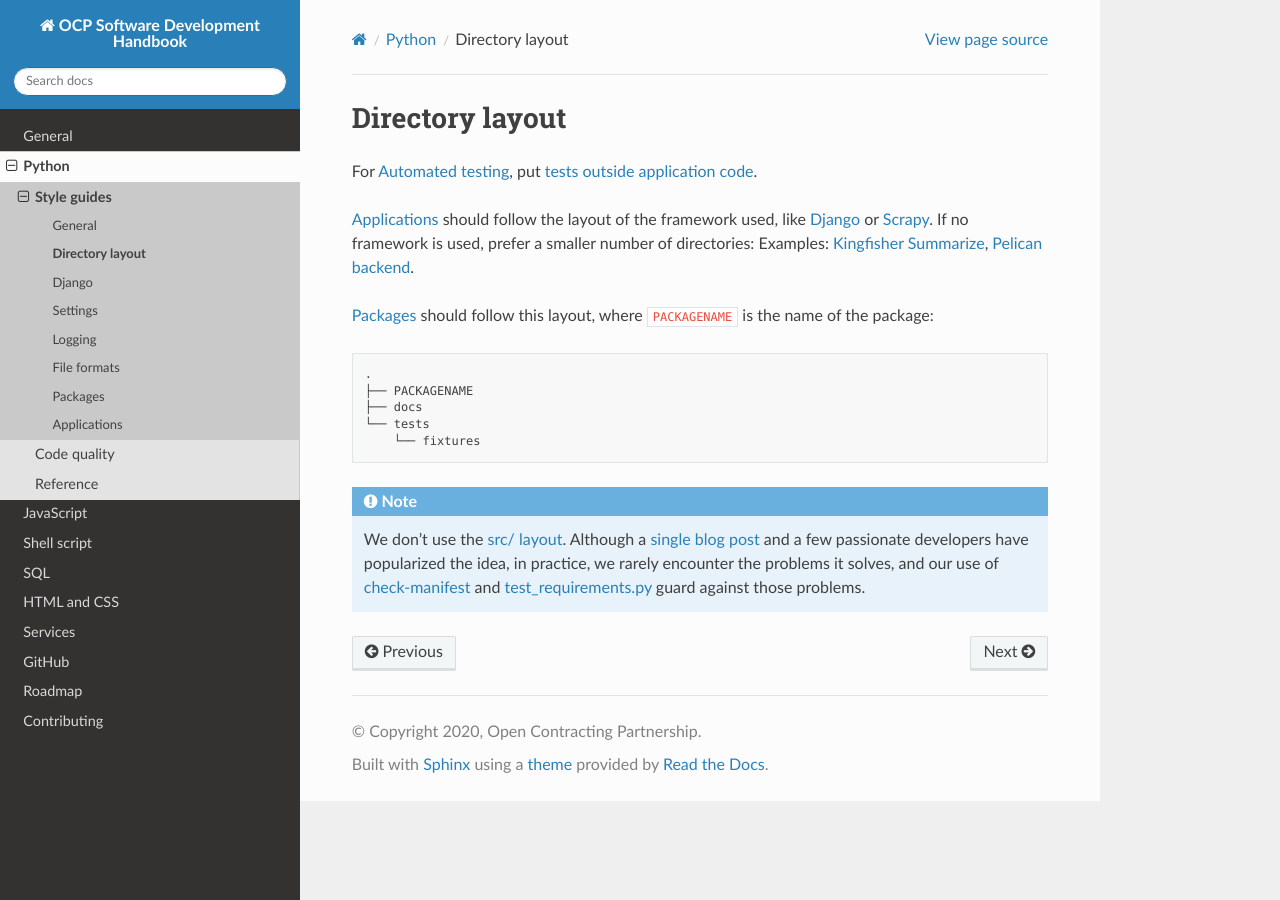
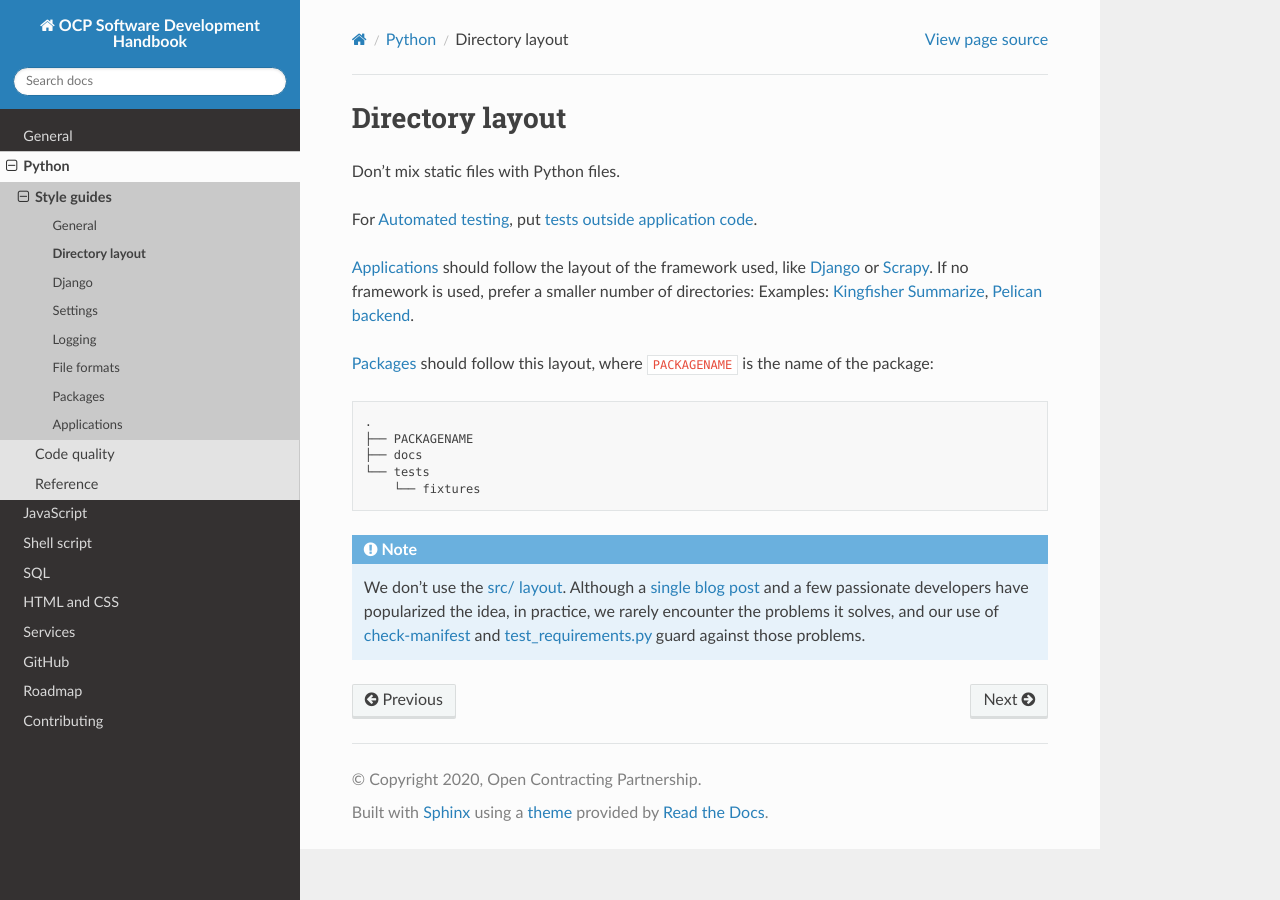
Before and after one commit to open-contracting/software-development-handbook, a Sphinx documentation site: the page built from docs/python/layout.rst, in a window 1280 px wide. Built offline with Sphinx 7.4.7 and the Read the Docs theme 2.0.0, drawn with Linux system fonts in a browser that asks for light colours.

Commit message:
python/layout: Don't mix static files with Python files

```diff
--- a/docs/python/layout.rst
+++ b/docs/python/layout.rst
@@ -1,5 +1,7 @@
 Directory layout
 ================
+
+Don't mix static files with Python files.
 
 For :ref:`automated-testing`, put `tests outside application code <https://docs.pytest.org/en/latest/explanation/goodpractices.html#choosing-a-test-layout-import-rules>`__.
 
```
